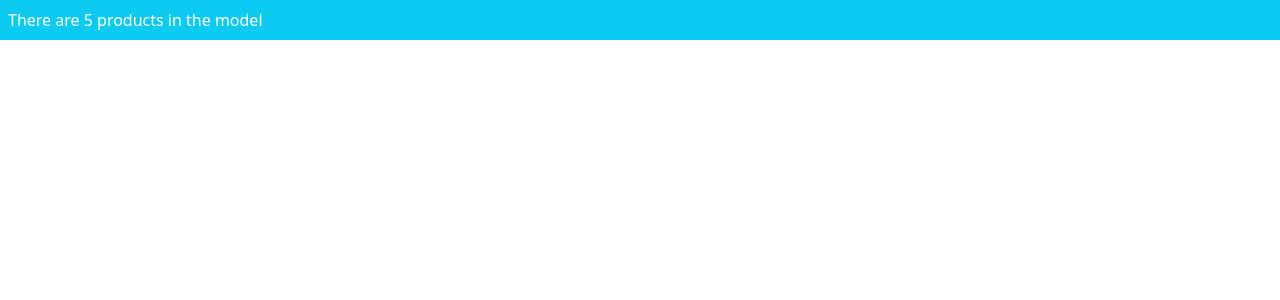
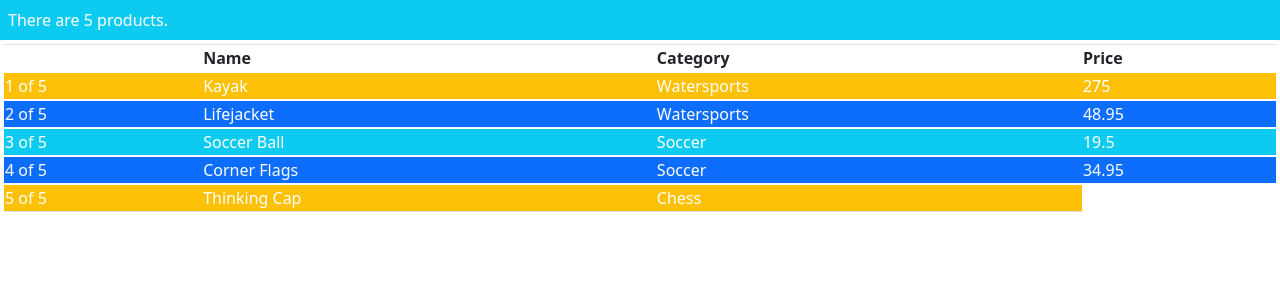
Before and after one commit to Kosteyyy/AP_example, an Angular app: page / in a window 1280 px wide. Shown: the top 300 px of the page. Built offline with nearby package versions, Linux system fonts and the light colour scheme.

Commit message:
appRef.tick() для ручной детекции изменений. trackBy

```diff
--- a/src/app/component.ts
+++ b/src/app/component.ts
@@ -1,10 +1,38 @@
-import { Component } from "@angular/core";
-import { Model } from "./repository.model";
+import { ApplicationRef, Component } from '@angular/core';
+import { Model } from './repository.model';
+import { Product } from './product.model';
 
 @Component({
-    selector: 'app',
-    templateUrl: 'template.html'
+  selector: 'app',
+  templateUrl: 'template.html',
 })
 export class ProductComponent {
-    model: Model = new Model();
+  model: Model = new Model();
+
+  constructor(ref: ApplicationRef) {
+    (<any>window).appRef = ref;
+    (<any>window).model = this.model;
+  }
+
+  getProductByPosition(position: number): Product {
+    return this.model.getProducts()[position];
+  }
+
+  getProduct(key: number): Product | undefined {
+    return this.model.getProduct(key);
+  }
+
+  getProducts(): Product[] {
+    return this.model.getProducts();
+  }
+
+  getProductCount(): number {
+    return this.getProducts().length;
+  }
+
+  targetName: string = 'Kayak';
+
+  getKey(index: number, product: Product) {
+    return product.id;
+  }
 }
--- a/src/app/repository.model.ts
+++ b/src/app/repository.model.ts
@@ -37,6 +37,13 @@
     }
   }
 
+  swapProduct() {
+    let p = this.products.shift();
+    if (p != null) {
+      this.products.push(new Product(p.id, p.name, p.category, p.price));
+    }
+  }
+
   private generateID() {
     let candidate = 100;
     while (this.getProduct(candidate) != null) {
--- a/src/app/template.html
+++ b/src/app/template.html
@@ -1,3 +1,27 @@
-<div class="bg-info text-white p-2">
-  There are {{model.getProducts().length}} products in the model
+<div class="text-white">
+  <div class="bg-info p-2">There are {{getProductCount()}} products.</div>
+  <div class="p-1">
+    <table class="table table-sm table-bordered text-dark">
+      <tr>
+        <th></th>
+        <th>Name</th>
+        <th>Category</th>
+        <th>Price</th>
+      </tr>
+      <tr
+        *ngFor="let item of getProducts(); let i = index;
+    let c = count; let odd = odd; let first = first;
+    let last = last; trackBy:getKey"
+        class="text-white"
+        [class.bg-primary]="odd"
+        [class.bg-info]="!odd"
+        [class.bg-warning]="first || last"
+      >
+        <td>{{ i + 1 }} of {{ c }}</td>
+        <td>{{item.name}}</td>
+        <td>{{item.category}}</td>
+        <td *ngIf="!last">{{item.price}}</td>
+      </tr>
+    </table>
+  </div>
 </div>
```
